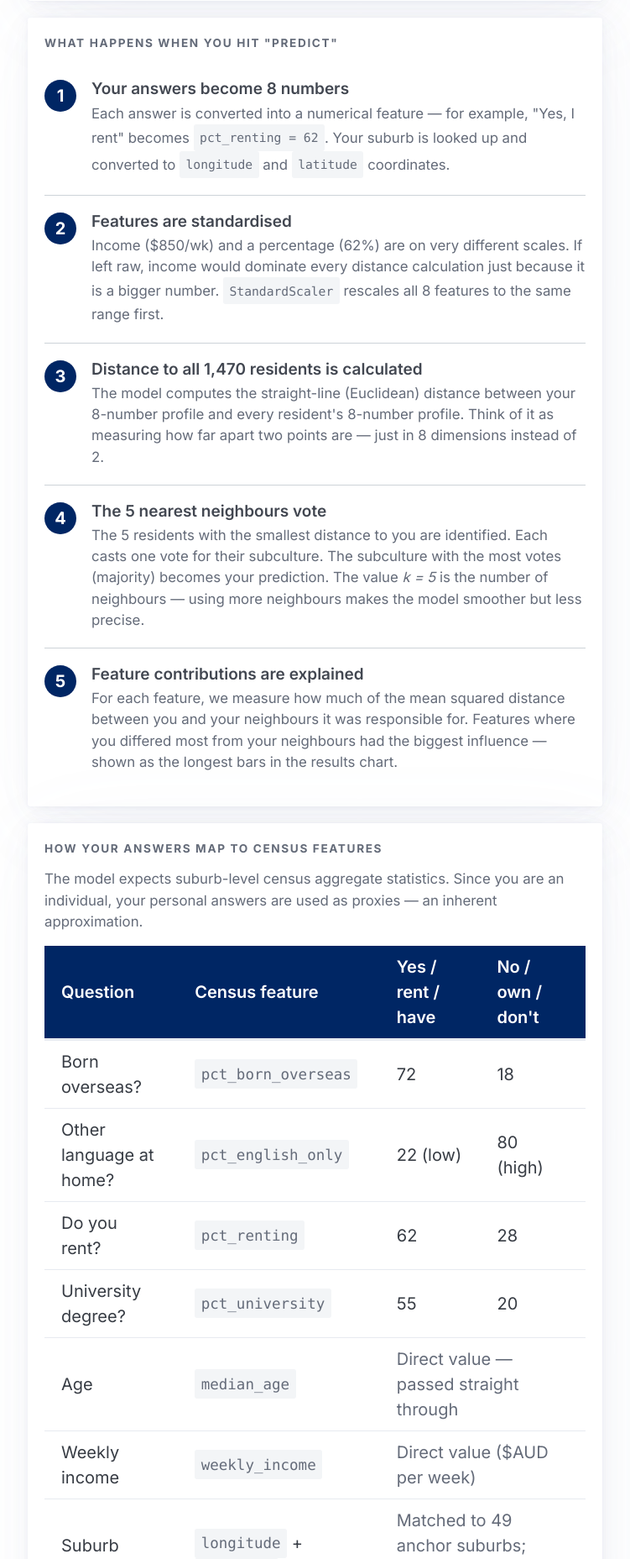
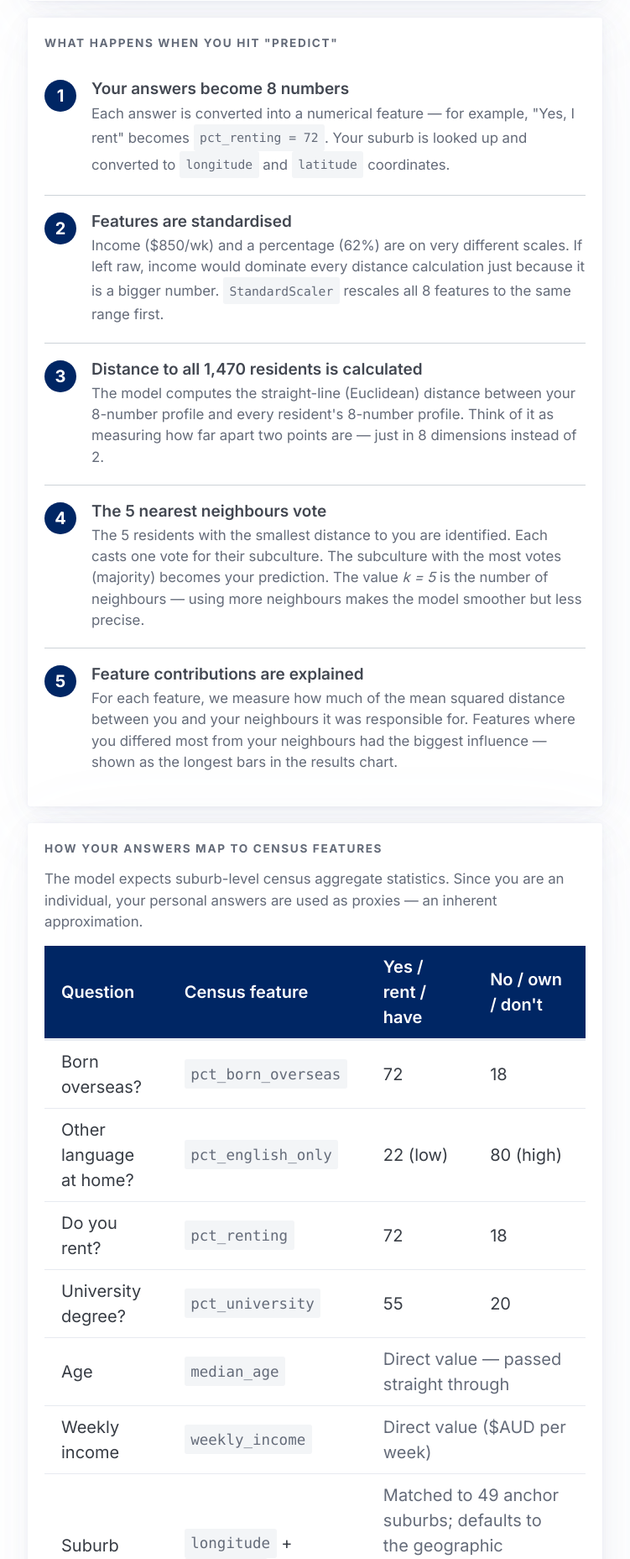
Before and after one commit to Richard-Johnson-Anglican-College/12SE_KNN_classifier, a Flask app: page /how-it-works in a window 1280 px wide. Shown: the part 2206-4062 px from the top of the page at 84% size, without its empty margins (81-832 px from the left). Run offline with Flask 3, Linux system fonts and the light colour scheme; some libraries are stand-ins or nearby versions.

Commit message:
how-it-works: update renting proxy (72/18) and suburb fallback description

```diff
--- a/templates/how-it-works.html
+++ b/templates/how-it-works.html
@@ -54,7 +54,7 @@
                             <div class="step-number">1</div>
                             <div>
                                 <h3>Your answers become 8 numbers</h3>
-                                <p>Each answer is converted into a numerical feature — for example, "Yes, I rent" becomes <code>pct_renting = 62</code>. Your suburb is looked up and converted to <code>longitude</code> and <code>latitude</code> coordinates.</p>
+                                <p>Each answer is converted into a numerical feature — for example, "Yes, I rent" becomes <code>pct_renting = 72</code>. Your suburb is looked up and converted to <code>longitude</code> and <code>latitude</code> coordinates.</p>
                             </div>
                         </div>
 
@@ -109,11 +109,11 @@
                         <tbody>
                             <tr><td>Born overseas?</td><td><code>pct_born_overseas</code></td><td>72</td><td>18</td></tr>
                             <tr><td>Other language at home?</td><td><code>pct_english_only</code></td><td>22 (low)</td><td>80 (high)</td></tr>
-                            <tr><td>Do you rent?</td><td><code>pct_renting</code></td><td>62</td><td>28</td></tr>
+                            <tr><td>Do you rent?</td><td><code>pct_renting</code></td><td>72</td><td>18</td></tr>
                             <tr><td>University degree?</td><td><code>pct_university</code></td><td>55</td><td>20</td></tr>
                             <tr><td>Age</td><td><code>median_age</code></td><td colspan="2" style="color:var(--pico-muted-color);">Direct value — passed straight through</td></tr>
                             <tr><td>Weekly income</td><td><code>weekly_income</code></td><td colspan="2" style="color:var(--pico-muted-color);">Direct value ($AUD per week)</td></tr>
-                            <tr><td>Suburb name</td><td><code>longitude</code> + <code>latitude</code></td><td colspan="2" style="color:var(--pico-muted-color);">Matched to 49 anchor suburbs; defaults to Sydney CBD</td></tr>
+                            <tr><td>Suburb name</td><td><code>longitude</code> + <code>latitude</code></td><td colspan="2" style="color:var(--pico-muted-color);">Matched to 49 anchor suburbs; defaults to the geographic centroid of all suburbs (~Parramatta area) if blank or unrecognised</td></tr>
                         </tbody>
                     </table>
                 </article>
```
